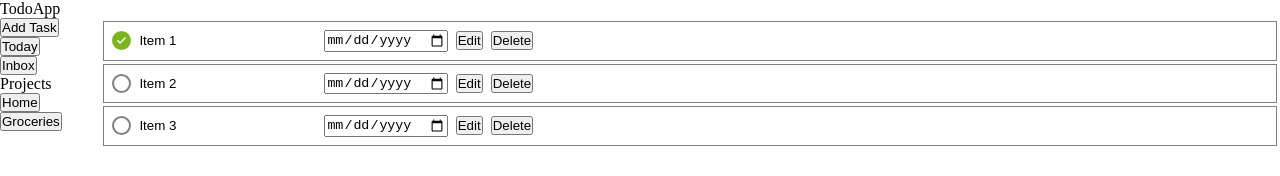
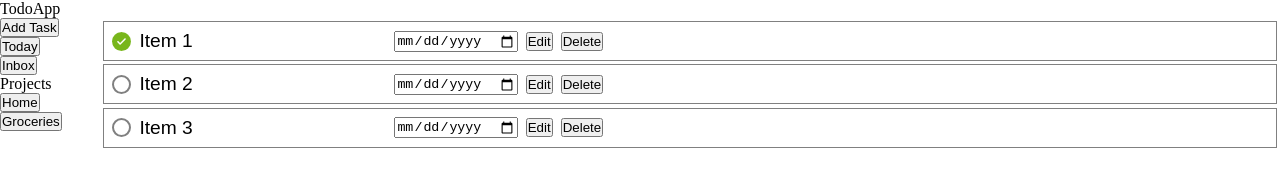
Before and after one commit to rahul-george/odin-todo, a website built with webpack: page src/template.html in a window 1280 px wide. Built offline with nearby package versions, Linux system fonts and the light colour scheme.

Commit message:
feat: Added a green bottom border when a task is in focus

```diff
--- a/src/components/task-card.css
+++ b/src/components/task-card.css
@@ -13,7 +13,12 @@
   width: 1.2em;
 }
 
-.task input[type="text"] {
+.task-title {
   outline: none;
   border: none;
+  font-size: 1.2em;
 }
+
+.task-title:focus {
+  border-bottom: 1px solid green;
+}
--- a/src/components/task-card.js
+++ b/src/components/task-card.js
@@ -59,6 +59,7 @@ export class TaskCard {
     inputElement.name = "title";
     inputElement.id = "title";
     inputElement.value = this.title;
+    inputElement.classList.add("task-title");
     inputElement.addEventListener("change", (e) => {
       this.title = e.target.value;
       this.onEdit(e);
```
